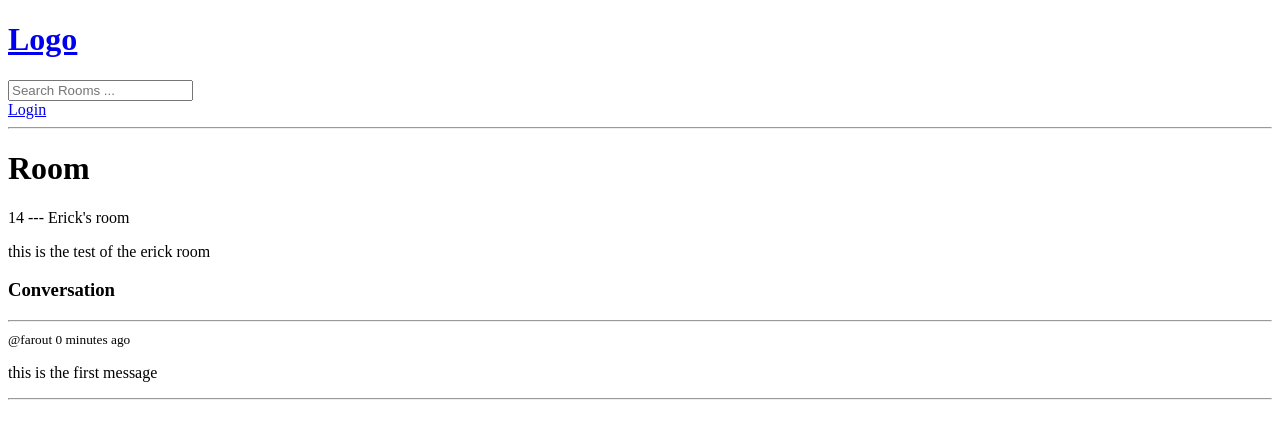
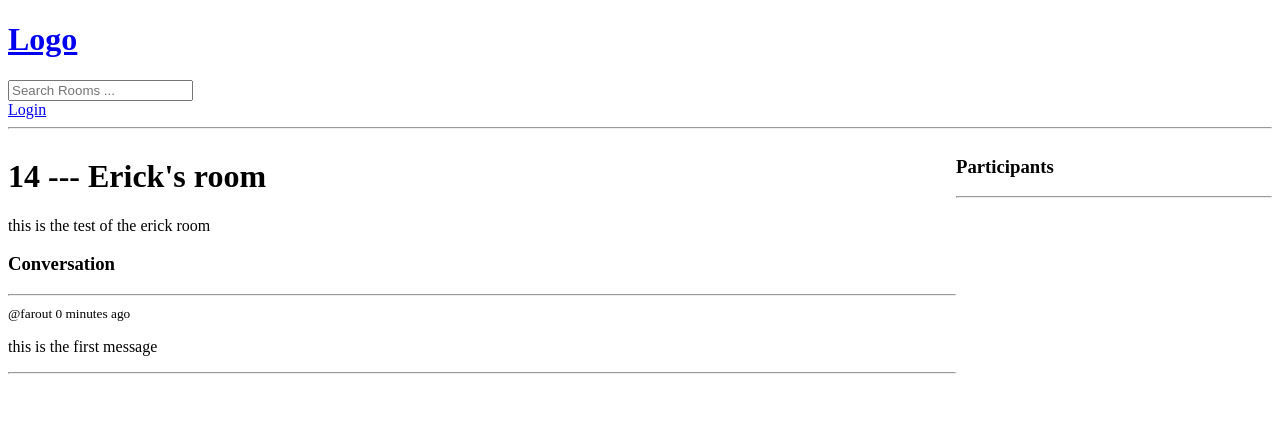
Before and after one commit to farout101/Uni_Geeks_xD, a Django app: page /room/14 in a window 1280 px wide. Shown: the top 439 px of the page. Run offline with Django 5.2, Linux system fonts and the light colour scheme; data comes from the database, SQL or seed files in the repository.

Commit message:
Refactor Room model to use ManyToManyField for participants, update room view to display participants, and implement message deletion functionality.

```diff
--- a/project/models.py
+++ b/project/models.py
@@ -13,7 +13,7 @@ class Room(models.Model):
     topic = models.ForeignKey(Topic, on_delete=models.SET_NULL, null=True)
     name = models.CharField(max_length=100)
     description = models.TextField(null=True, blank=True)
-    participants = models.IntegerField(default=0)
+    participants = models.ManyToManyField(User, related_name='participants', blank=True)
     updated = models.DateTimeField(auto_now=True)
     created = models.DateTimeField(auto_now_add=True)
 
--- a/project/templates/project/room.html
+++ b/project/templates/project/room.html
@@ -2,9 +2,16 @@
 
 {% block content %}
 
-<h1>Room</h1>
+<style>
+    .room-container{
+        display: grid;
+        grid-template-columns: 3fr 1fr;
+    }
+</style>
 
-{{room.id}} --- {{room.name}}
+<div class="room-container">
+    <div>
+        <h1>{{room.id}} --- {{room.name}}</h1>
 
         <p>{{room.description}}</p>
 
@@ -14,6 +21,9 @@
 
             {% for message in room_messages %}
             <div>
+                {% if request.user == message.user  %}
+                    <a href="{% url 'delete-message' message.id %}">Delete</a>
+                {% endif %}
                 <small>@{{message.user}}  {{message.created|timesince}} ago</small>
                 <p>{{message.body}}</p>
                 <hr>
@@ -29,5 +39,17 @@
                 </form>
             </div>
         {% endif %}
+    </div>
+
+    <div>
+        <h3>Participants</h3>
+        <hr>
+        {% for user in participants %}
+            <div>
+                <p>@{{user.username}}</p>
+            </div>
+        {% endfor %}
+    </div>
+</div>
 
 {% endblock content %}
--- a/project/urls.py
+++ b/project/urls.py
@@ -11,4 +11,5 @@ urlpatterns = [
     path("create-room/", views.createRoom, name="create-room"),
     path("update-room/<str:pk>", views.updateRoom, name="update-room"),
     path("delete-room/<str:pk>", views.deleteRoom, name="delete-room"),
+    path("delete-message/<str:pk>", views.deleteMessage, name="delete-message"),
 ]
--- a/project/views.py
+++ b/project/views.py
@@ -56,14 +56,16 @@ def room(request, pk):
             room = i
             break
     room_messages = room.message_set.all().order_by('-created')
+    participants = room.participants.all()
     if request.method == "POST":
         message = Message.objects.create(
             user = request.user,
             room = room,
             body = request.POST.get('body')
         )
+        room.participants.add(request.user)
         return redirect('room', pk=room.id)
-    context = {'room': room, 'room_messages': room_messages}
+    context = {'room': room, 'room_messages': room_messages, 'participants' : participants}
     return render(request, 'project/room.html', context)
 
 def home(request):
@@ -111,3 +113,12 @@ def deleteRoom(request, pk):
     if request.method == 'POST':
         room.delete()
     return render(request, 'project/delete.html', {'obj':room})
+
+@login_required(login_url='login')
+def deleteMessage(request, pk):
+    message = Message.objects.get(id=pk)
+    if request.user != message.user: # the request has the user and the room has the host don't miss it
+        return HttpResponse("You are not allowed here")
+    if request.method == 'POST':
+        message.delete()
+    return render(request, 'project/delete.html', {'obj':message})
```
Also changed, not shown: db.sqlite3, project/migrations/0003_alter_room_options_remove_room_participants_and_more.py (added). Lines whose indentation alone changed are shown as unchanged.
